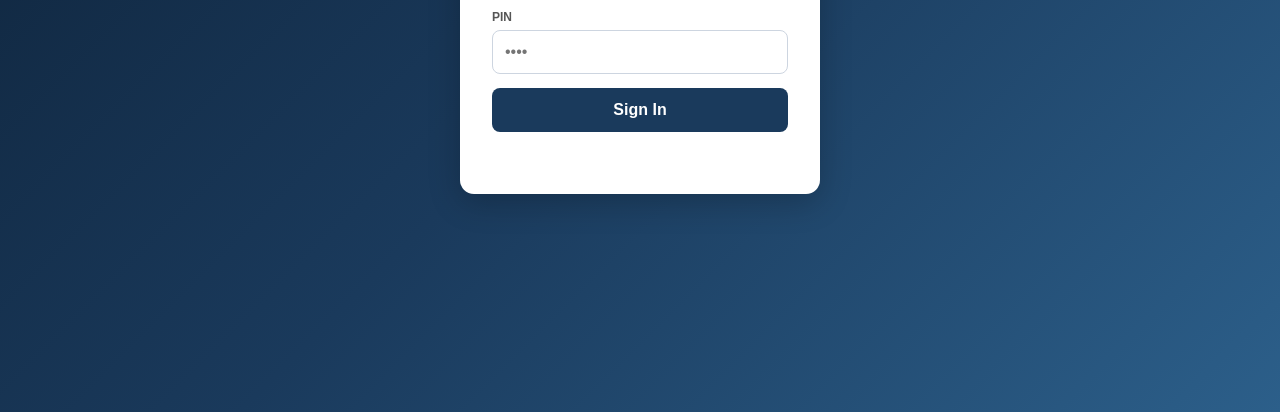
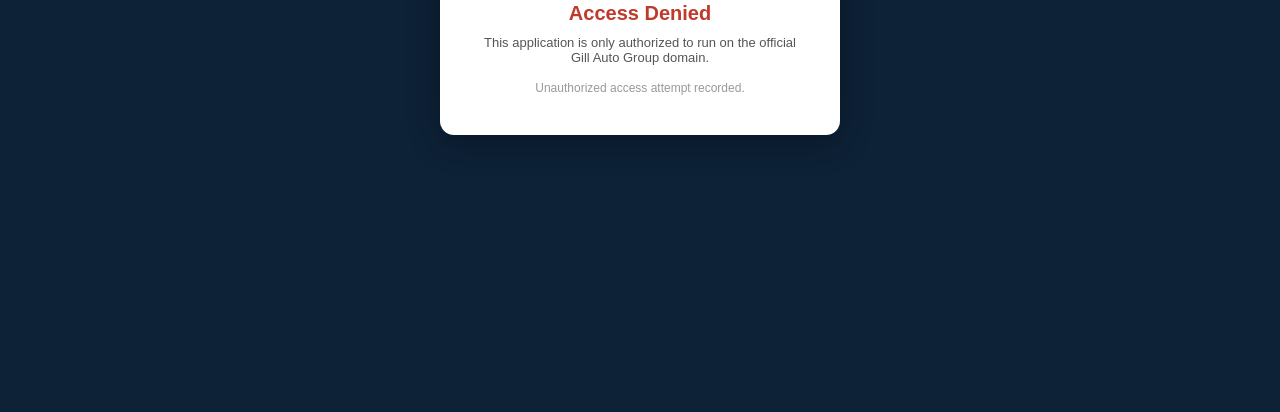
Before and after one commit to ericloerakbb-pixel/gill-gas-logs, a plain HTML site: page index.html in a window 1280 px wide. Shown: the part 388-800 px from the top of the page. Drawn offline with nearby package versions, Linux system fonts and the light colour scheme.

Commit message:
Update index.html

```diff
--- a/index.html
+++ b/index.html
@@ -586,7 +586,12 @@
 import { initializeApp } from "https://www.gstatic.com/firebasejs/10.12.0/firebase-app.js";
 import { getFirestore, doc, getDoc, setDoc, updateDoc, addDoc, collection, query, orderBy, onSnapshot, getDocs, writeBatch } from "https://www.gstatic.com/firebasejs/10.12.0/firebase-firestore.js";
 
-// Domain lock disabled for testing
+// DOMAIN LOCK
+const ALLOWED = ['gill-gas-logs.netlify.app'];
+if (!ALLOWED.includes(window.location.hostname)) {
+  document.body.innerHTML = `<div style="min-height:100vh;display:flex;align-items:center;justify-content:center;background:#0d2137;font-family:Arial,sans-serif;"><div style="background:#fff;border-radius:14px;padding:40px;max-width:400px;text-align:center;box-shadow:0 8px 32px rgba(0,0,0,0.3);"><div style="font-size:48px;margin-bottom:16px;">🔒</div><div style="font-size:20px;font-weight:800;color:#c0392b;margin-bottom:10px;">Access Denied</div><div style="font-size:13px;color:#555;margin-bottom:6px;">This application is only authorized to run on the official Gill Auto Group domain.</div><div style="font-size:12px;color:#999;margin-top:16px;">Unauthorized access attempt recorded.</div></div></div>`;
+  throw new Error('Unauthorized domain: ' + window.location.hostname);
+}
 
 const firebaseConfig = {
   apiKey: "AIzaSyAhDx0zL9cgQ602vyAbGOiJgv-BWKIwvoM",
```
